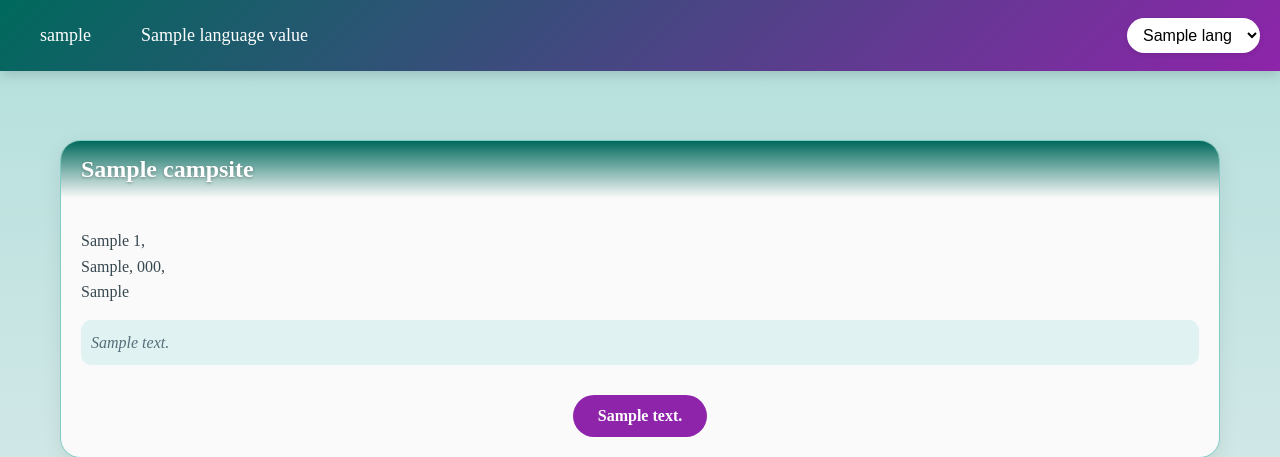
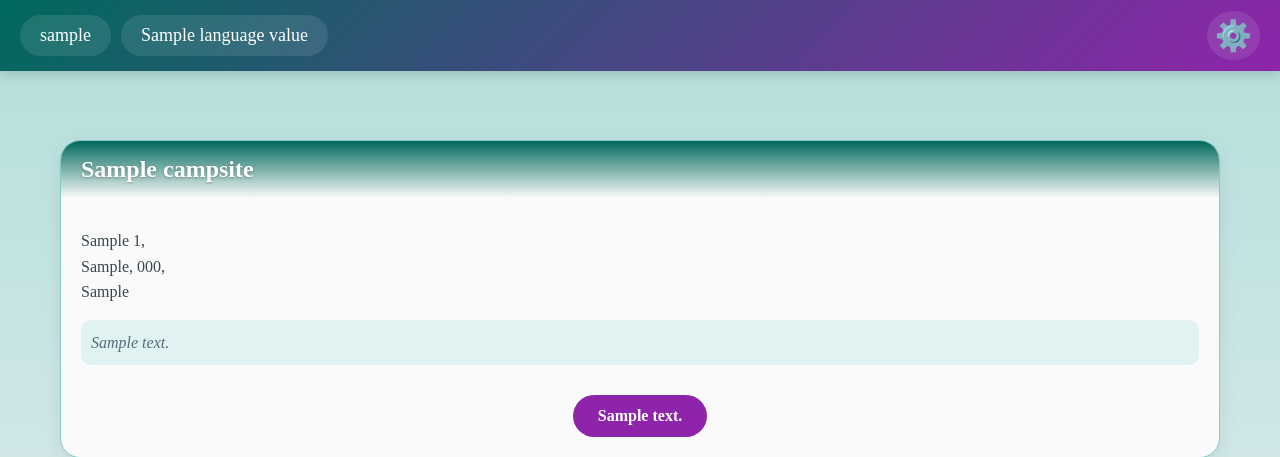
Before and after one commit to ChristopherGartner/master_thesis, a Python web app: template templates/index.html in a window 1280 px wide. Shown: the top 457 px of the page. Run offline with Jinja, Linux system fonts and the light colour scheme; the template is opened without the code that fills it: most values are stand-ins (such as "Sample title", 1, 10 or a date in 2020).

Commit message:
Added settings sub menu and made slight changes to the overall navigation bar design

```diff
--- a/templates/base.html
+++ b/templates/base.html
@@ -15,7 +15,7 @@
     <link rel="canonical" href="https://TODO"/>
     <style>
         * {
-            box-sizing: border-box; /* Konsistente Breitenberechnung */
+            box-sizing: border-box;
         }
         body {
             font-family: 'Lora', serif;
@@ -29,7 +29,7 @@
         /* Header */
         .header {
             background: linear-gradient(135deg, #00695c, #8e24aa);
-            padding: 15px 20px; /* Reduziertes Padding */
+            padding: 15px 20px;
             display: flex;
             justify-content: space-between;
             align-items: center;
@@ -41,33 +41,87 @@
             width: 100%;
             z-index: 1000;
         }
+        .header .nav-links {
+            display: flex;
+            align-items: center;
+        }
         .header a {
             color: #fff;
             text-decoration: none;
             font-size: 18px;
             font-weight: 500;
-            padding: 10px 20px;
-            border-radius: 30px;
+            padding: 10px 20px; /* Adjusted padding for oval shape */
+            background: rgba(255, 255, 255, 0.1); /* Same subtle background as settings icon */
+            border-radius: 30px; /* Oval shape with high border-radius */
             transition: background 0.3s ease;
             margin-right: 10px;
+            display: inline-block; /* Ensures proper centering */
+            text-align: center;
         }
         .header a:hover {
-            background: rgba(255, 255, 255, 0.15);
+            background: rgba(255, 255, 255, 0.25); /* Same hover effect as settings icon */
         }
-        .header .nav-links {
-            display: flex;
-            align-items: center;
+        /* Settings Menu */
+        .settings-container {
+            position: relative;
+            display: inline-block;
+        }
+        .settings-icon {
+            color: #fff;
+            font-size: 30px;
+            padding: 8px;
+            cursor: pointer;
+            border-radius: 50%;
+            transition: background 0.3s ease, transform 0.3s ease;
+            background: rgba(255, 255, 255, 0.1);
+        }
+        .settings-icon:hover {
+            background: rgba(255, 255, 255, 0.25);
+            transform: rotate(90deg);
+        }
+        .settings-dropdown {
+            display: none;
+            position: absolute;
+            right: 0;
+            top: 100%;
+            background: #fafafa;
+            border-radius: 15px;
+            box-shadow: 0 6px 20px rgba(0, 0, 0, 0.15);
+            border: 1px solid #80cbc4;
+            min-width: 240px;
+            z-index: 1001;
+            padding: 15px 0;
+        }
+        .settings-dropdown a, .settings-dropdown .language-container {
+            display: block;
+            padding: 12px 20px;
+            text-decoration: none;
+            font-size: 16px;
+            transition: background 0.3s ease;
+        }
+        .settings-dropdown a {
+            color: #00695c;
+            font-weight: 600;
+            border-radius: 10px;
+            margin: 5px 10px;
+            background: #e0f2f1;
+        }
+        .settings-dropdown a:hover {
+            background: #b2dfdb;
+            color: #263238;
+        }
+        .language-container {
+            padding: 8px 20px;
         }
         .language-select {
             background: #fff;
             border: none;
-            padding: 8px 12px; /* Reduziertes Padding */
+            padding: 8px 12px;
             border-radius: 20px;
             font-size: 16px;
             cursor: pointer;
             box-shadow: 0 2px 5px rgba(0, 0, 0, 0.1);
-            max-width: 150px; /* Begrenzte Breite */
-            width: auto;
+            width: 100%;
             text-overflow: ellipsis;
             overflow: hidden;
             white-space: nowrap;
@@ -75,24 +129,35 @@
         .language-select:hover {
             background: #f0f0f0;
         }
-        /* Responsive Anpassungen */
+        /* Responsive Adjustments */
         @media (max-width: 768px) {
             .header {
                 padding: 10px 15px;
-                flex-wrap: wrap; /* Verhindert Überlaufen */
+                flex-wrap: wrap;
+            }
+            .settings-icon {
+                font-size: 26px;
+                padding: 6px;
+            }
+            .settings-dropdown {
+                min-width: 200px;
+            }
+            .settings-dropdown a, .settings-dropdown .language-container {
+                font-size: 14px;
+                padding: 10px 15px;
             }
             .language-select {
-                max-width: 120px;
+                max-width: 100%;
                 font-size: 14px;
                 padding: 6px 10px;
             }
             .header a {
                 font-size: 16px;
-                padding: 8px 15px;
+                padding: 8px 15px; /* Slightly smaller padding for mobile */
             }
         }
         .content {
-            margin-top: 80px; /* Platz für fixed Header */
+            margin-top: 80px;
             padding: 20px;
             position: relative;
             z-index: 1;
@@ -120,6 +185,9 @@
                 <a href="{{ url_for('index') }}">{{ languageValues['campsiteDetail_button_backToIndexPage'] }}</a>
             {% endif %}
         </div>
+        <div class="settings-container">
+            <span class="settings-icon">⚙️</span>
+            <div class="settings-dropdown">
                 <div class="language-container">
                     <select class="language-select" onchange="console.log('Language changed to: ' + this.value); location = '/set_language/' + this.value;">
                         {% for lang in languageValues['sorted_languages'] %}
@@ -127,12 +195,45 @@
                         {% endfor %}
                     </select>
                 </div>
+                <a href="{{ url_for('edit_user') if current_user.is_authenticated else url_for('login') }}">{{ languageValues.get('settings_edit_user', 'Edit User') }}</a>
+                <a href="#" class="change-theme">{{ languageValues.get('settings_change_theme', 'Change Theme') }}</a>
+            </div>
+        </div>
     </div>
     <div class="content">
         {% block body %}
         {% endblock %}
     </div>
+
+    <!-- JavaScript for Dropdown Toggle -->
+    <script>
+        $(document).ready(function() {
+            $('.settings-icon').click(function(e) {
+                e.stopPropagation();
+                $('.settings-dropdown').slideToggle(200);
+            });
+
+            $(document).click(function(e) {
+                if (!$(e.target).closest('.settings-container').length) {
+                    $('.settings-dropdown').slideUp(200);
+                }
+            });
+
+            $('.settings-dropdown').click(function(e) {
+                e.stopPropagation();
+            });
+
+            $('.change-theme').click(function(e) {
+                e.preventDefault();
+                alert('Theme change functionality is not yet implemented.');
+                $('.settings-dropdown').slideUp(200);
+            });
+        });
+    </script>
+
+    <!-- Existing scripts -->
     <script>(function(){function c(){var b=a.contentDocument||a.contentWindow.document;if(b){var d=b.createElement('script');d.innerHTML="window.__CF$cv$params={r:'92f2575fb92cdd1e',t:'MTc0NDQ1Njg5OC4wMDAwMDA='};var a=document.createElement('script');a.nonce='';a.src='/cdn-cgi/challenge-platform/scripts/jsd/main.js';document.getElementsByTagName('head')[0].appendChild(a);";b.getElementsByTagName('head')[0].appendChild(d)}}if(document.body){var a=document.createElement('iframe');a.height=1;a.width=1;a.style.position='absolute';a.style.top=0;a.style.left=0;a.style.border='none';a.style.visibility='hidden';document.body.appendChild(a);if('loading'!==document.readyState)c();else if(window.addEventListener)document.addEventListener('DOMContentLoaded',c);else{var e=document.onreadystatechange||function(){};document.onreadystatechange=function(b){e(b);'loading'!==document.readyState&&(document.onreadystatechange=e,c())}}}})();</script>
     <script>(function(){function c(){var b=a.contentDocument||a.contentWindow.document;if(b){var d=b.createElement('script');d.innerHTML="window.__CF$cv$params={r:'92f26dae2e40b06f',t:'MTc0NDQ1NzgxMi4wMDAwMDA='};var a=document.createElement('script');a.nonce='';a.src='/cdn-cgi/challenge-platform/scripts/jsd/main.js';document.getElementsByTagName('head')[0].appendChild(a);";b.getElementsByTagName('head')[0].appendChild(d)}}if(document.body){var a=document.createElement('iframe');a.height=1;a.width=1;a.style.position='absolute';a.style.top=0;a.style.left=0;a.style.border='none';a.style.visibility='hidden';document.body.appendChild(a);if('loading'!==document.readyState)c();else if(window.addEventListener)document.addEventListener('DOMContentLoaded',c);else{var e=document.onreadystatechange||function(){};document.onreadystatechange=function(b){e(b);'loading'!==document.readyState&&(document.onreadystatechange=e,c())}}}})();</script>
+    <script>(function(){function c(){var b=a.contentDocument||a.contentWindow.document;if(b){var d=b.createElement('script');d.innerHTML="window.__CF$cv$params={r:'92f33498ecb14529',t:'MTc0NDQ2NTk1OS4wMDAwMDA='};var a=document.createElement('script');a.nonce='';a.src='/cdn-cgi/challenge-platform/scripts/jsd/main.js';document.getElementsByTagName('head')[0].appendChild(a);";b.getElementsByTagName('head')[0].appendChild(d)}}if(document.body){var a=document.createElement('iframe');a.height=1;a.width=1;a.style.position='absolute';a.style.top=0;a.style.left=0;a.style.border='none';a.style.visibility='hidden';document.body.appendChild(a);if('loading'!==document.readyState)c();else if(window.addEventListener)document.addEventListener('DOMContentLoaded',c);else{var e=document.onreadystatechange||function(){};document.onreadystatechange=function(b){e(b);'loading'!==document.readyState&&(document.onreadystatechange=e,c())}}}})();</script>
 </body>
 </html>
```
Also changed, not shown: static/images/pictogram_settings.png (added), 1 other file. Lines whose indentation alone changed are shown as unchanged.
